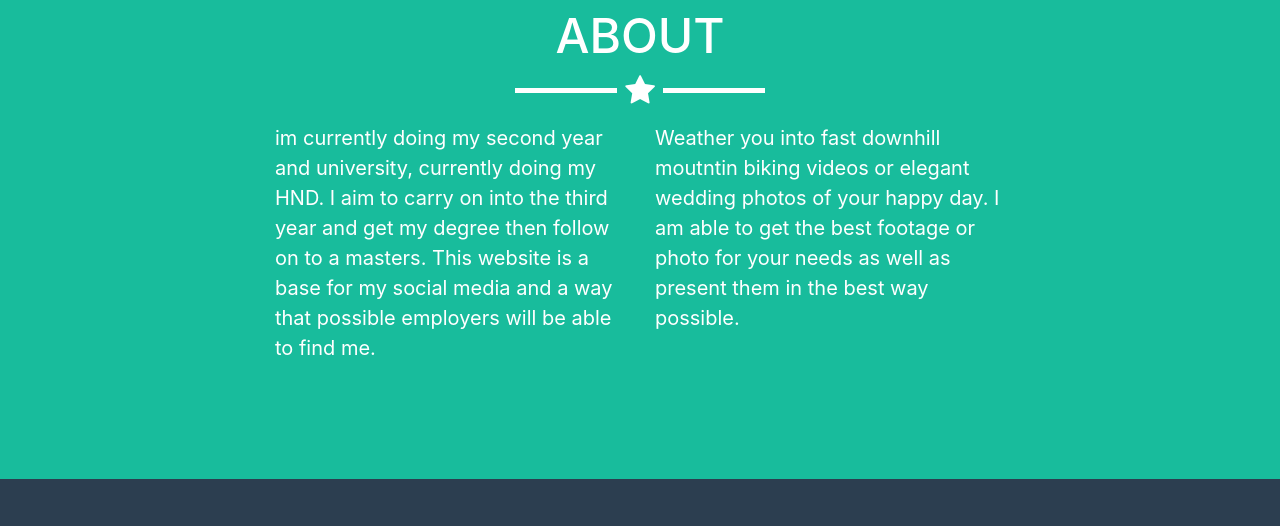
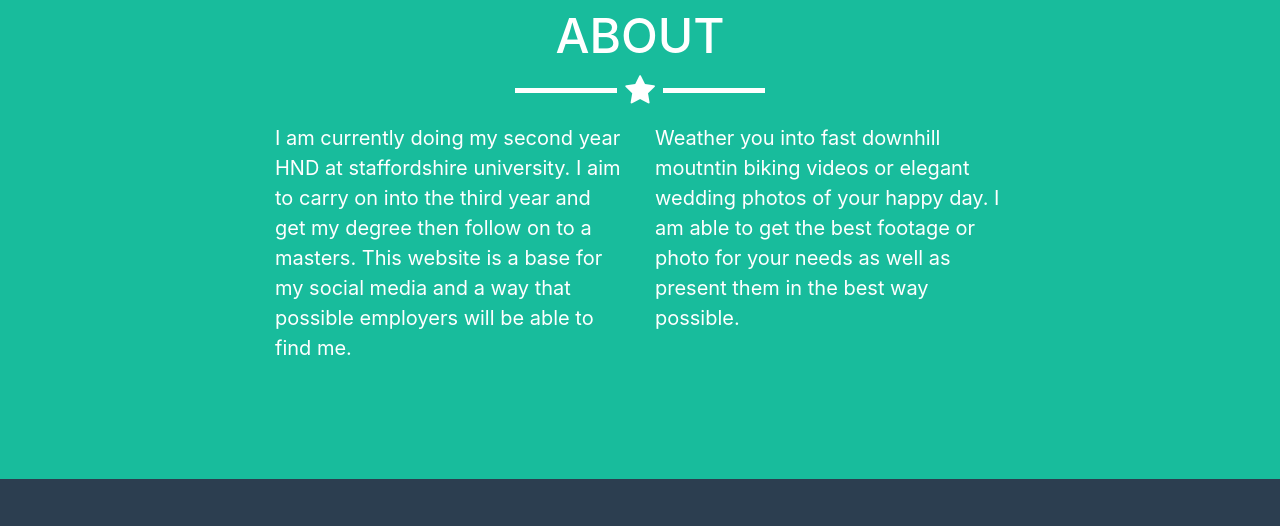
Before and after one commit to callumjackson/callumjackson.github.io, a website with bundled scripts: page index.html in a window 1280 px wide. Shown: the part 1900-2426 px from the top of the page. Built offline with nearby package versions, Linux system fonts and the light colour scheme.

Commit message:
about us change

```diff
--- a/index.html
+++ b/index.html
@@ -138,7 +138,7 @@
         <hr class="star-light">
         <div class="row">
           <div class="col-lg-4 ml-auto">
-            <p>im currently doing my second year and university, currently doing my HND. I aim to carry on into the third year and get my degree then follow on to a masters. This website is a base for my social media and a way that possible employers will be able to find me.</p>
+            <p>I am currently doing my second year HND at staffordshire university. I aim to carry on into the third year and get my degree then follow on to a masters. This website is a base for my social media and a way that possible employers will be able to find me.</p>
           </div>
           <div class="col-lg-4 mr-auto">
             <p>Weather you into fast downhill moutntin biking videos or elegant wedding photos of your happy day. I am able to get the best footage or photo for your needs as well as present them in the best way possible.</p>
```
